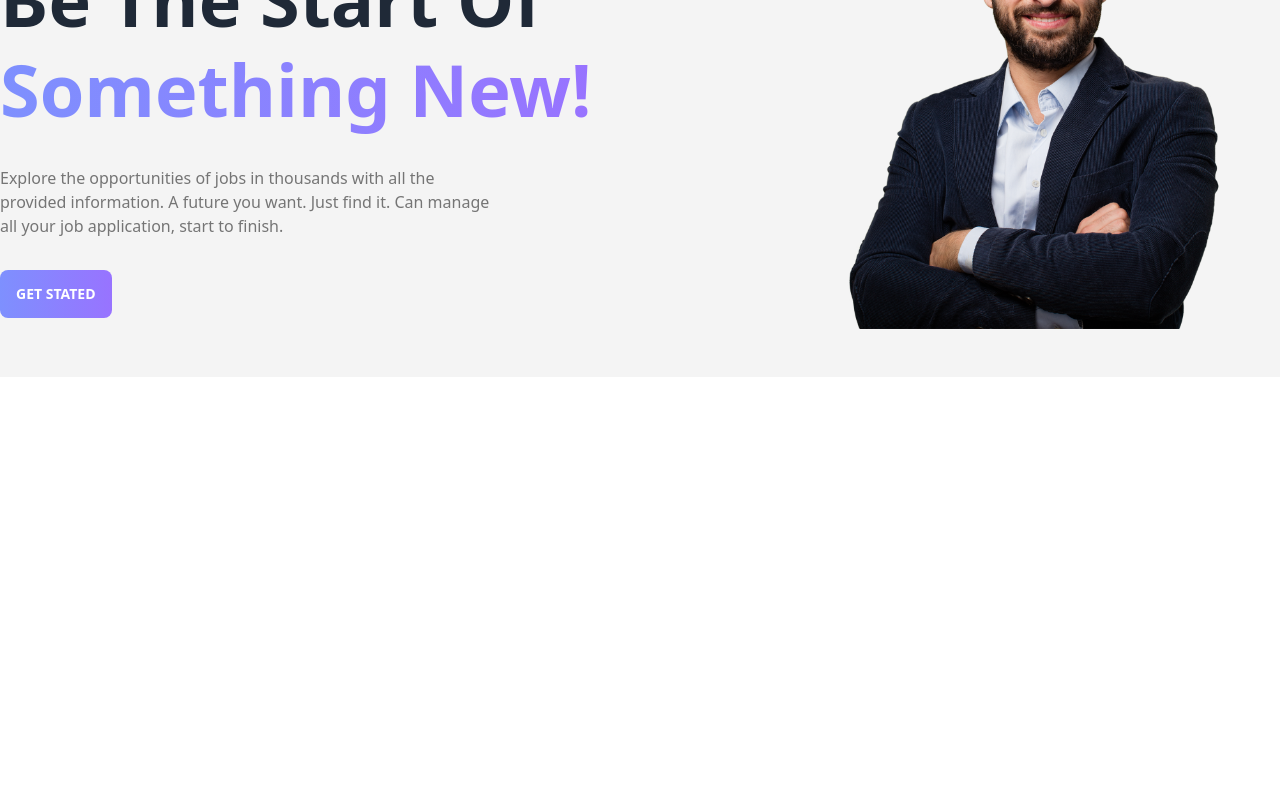
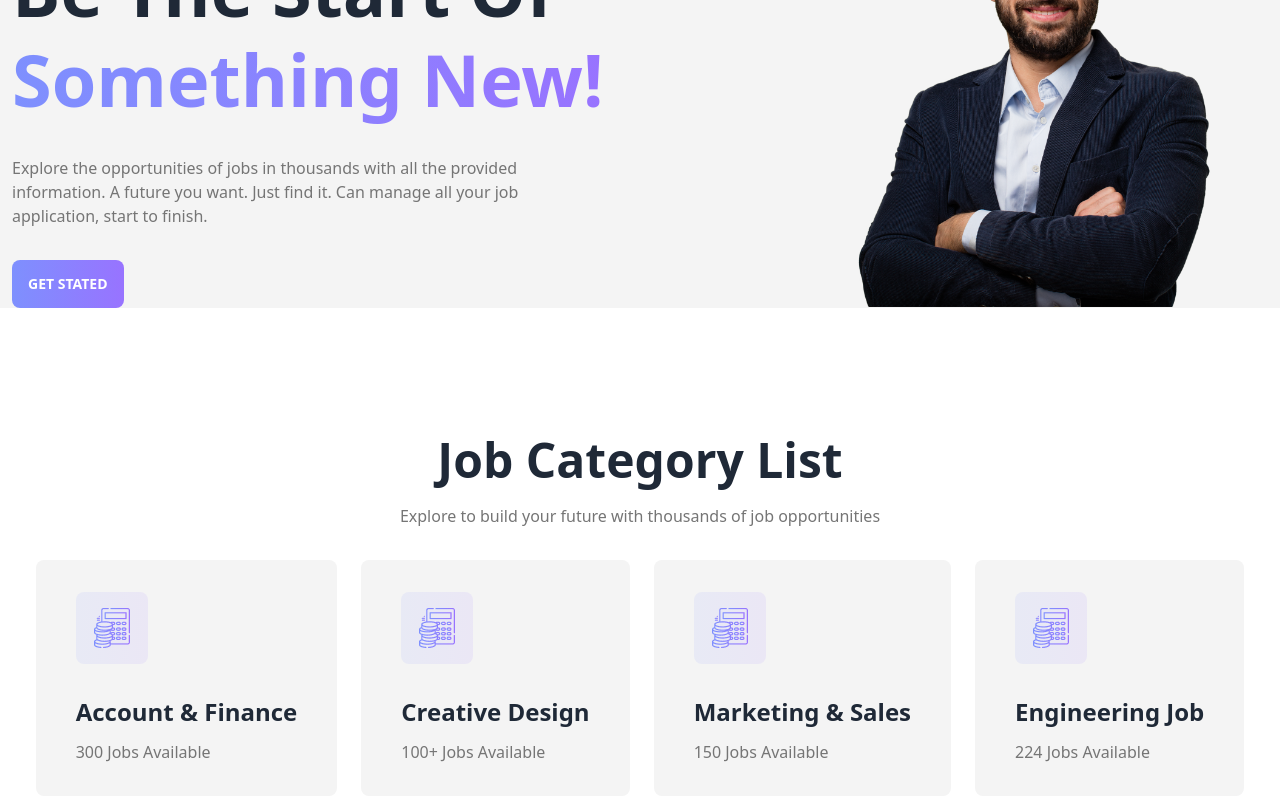
Before and after one commit to ACM-Anik/job_international-a9, a React (Vite) app: page / in a window 1280 px wide. Shown: the part 258-1058 px from the top of the page. Before the commit the page ends 800 px from the top, so only its background shows below. Built offline with nearby package versions, Linux system fonts and the light colour scheme.

Commit message:
job category list done

```diff
--- a/src/components/Home.jsx
+++ b/src/components/Home.jsx
@@ -3,11 +3,11 @@ import React from 'react';
 const Home = () => {
     return (
         <>
-            <div className='bg-[#F4F4F4] py-4'>
-                <div className='flex justify-center items-center gap-6 container mx-auto py-8'>
+            <div className='bg-[#F4F4F4] pt-4 px-3'>
+                <div className='md:flex justify-center items-center gap-6 container mx-auto pt-8'>
                     <div className=''>
-                        <h1 className='text-7xl font-bold leading-[90px]'>Let Today<br /> Be The Start Of <span className='color-gradient'> Something New!</span></h1>
-                        <p className='color-gray my-8 font-medium'>Explore the opportunities of jobs in thousands with all the <br /> provided information. A future you want. Just find it. Can manage <br /> all your job application, start to finish.</p>
+                        <h1 className='text-5xl md:text-7xl font-bold md:leading-[90px]'>Let Today<br /> Be The Start Of <span className='color-gradient'> Something New!</span></h1>
+                        <p className='color-gray my-8 font-medium w-[90%] md:w-[80%]'>Explore the opportunities of jobs in thousands with all the provided information. A future you want. Just find it. Can manage all your job application, start to finish.</p>
                         <button className='btn bg-color-gradient'>Get Stated</button>
                     </div>
                     <div>
@@ -15,7 +15,42 @@ const Home = () => {
                     </div>
                 </div>
             </div>
-
+            <section className='my-32'>
+                <div className='text-center my-8'>
+                    <h1 className='text-5xl font-bold my-5'>Job Category List</h1>
+                    <p className='color-gray font-medium'>Explore to build your future with thousands of job opportunities</p>
+                </div>
+                <div className='flex justify-center items-center gap-6'>
+                    <div className='bg-[#F4F4F4] px-10 py-8 rounded-lg'>
+                        <div className='bg-job-category w-fit p-4'>
+                            <img src="../../public/Icons/accounts 1.png" alt="" />
+                        </div>
+                        <h4 className='text-2xl font-bold mt-8 mb-3'>Account & Finance</h4>
+                        <p className='color-gray font-medium'>300 Jobs Available</p>
+                    </div>
+                    <div className='bg-[#F4F4F4] px-10 py-8 rounded-lg'>
+                        <div className='bg-job-category w-fit p-4'>
+                            <img src="../../public/Icons/accounts 1.png" alt="" />
+                        </div>
+                        <h4 className='text-2xl font-bold mt-8 mb-3'>Creative Design</h4>
+                        <p className='color-gray font-medium'>100+ Jobs Available</p>
+                    </div>
+                    <div className='bg-[#F4F4F4] px-10 py-8 rounded-lg'>
+                        <div className='bg-job-category w-fit p-4'>
+                            <img src="../../public/Icons/accounts 1.png" alt="" />
+                        </div>
+                        <h4 className='text-2xl font-bold mt-8 mb-3'>Marketing & Sales</h4>
+                        <p className='color-gray font-medium'>150 Jobs Available</p>
+                    </div>
+                    <div className='bg-[#F4F4F4] px-10 py-8 rounded-lg'>
+                        <div className='bg-job-category w-fit p-4'>
+                            <img src="../../public/Icons/accounts 1.png" alt="" />
+                        </div>
+                        <h4 className='text-2xl font-bold mt-8 mb-3'>Engineering Job</h4>
+                        <p className='color-gray font-medium'>224 Jobs Available</p>
+                    </div>
+                </div>
+            </section>
         </>
     );
 };
--- a/src/index.css
+++ b/src/index.css
@@ -24,6 +24,11 @@
     border: none;
 }
 
-.color-gray{
-    color:#757575;
+.color-gray {
+    color: #757575;
 }
+
+.bg-job-category {
+    background: linear-gradient(90deg, rgba(126, 144, 254, 0.1) 0%, rgba(152, 115, 255, 0.1) 100%);
+    border-radius: 8px;
+}
```
